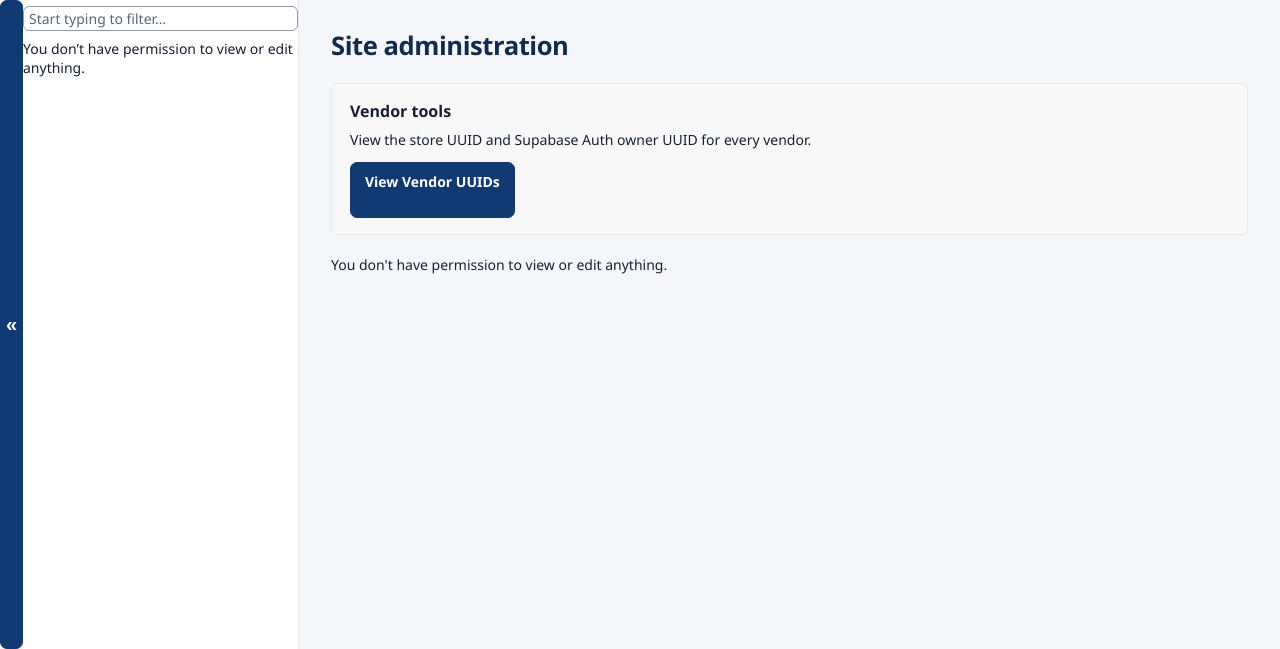
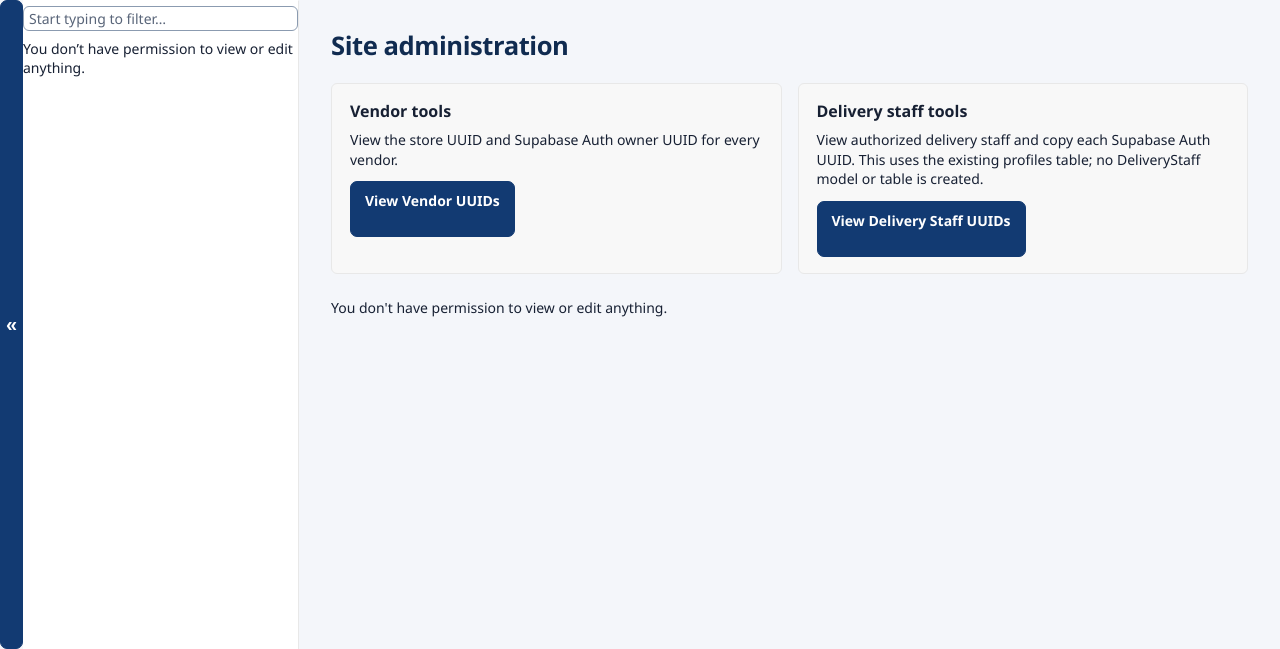
Before and after one commit to balatechitsolutions/Bala-Fashion-Rayachoty, a Django app: page /admin/ in a window 1280 px wide. Shown: the part 151-800 px from the top of the page. Run offline with Django 5.2, Linux system fonts and the light colour scheme; the visitor is signed in with stand-in values (Sample User, id 1).

Commit message:
Add delivery staff UUID shortcut to admin home

```diff
--- a/bala-fashion-rayachoty-web/backend/templates/admin/index.html
+++ b/bala-fashion-rayachoty-web/backend/templates/admin/index.html
@@ -3,10 +3,17 @@
 
 {% block content %}
 <div id="content-main">
-  <div style="margin:0 0 20px;padding:16px 18px;background:var(--darkened-bg,#f8f8f8);border:1px solid var(--hairline-color,#ddd);border-radius:6px;">
-    <h2 style="margin:0 0 8px;">Vendor tools</h2>
-    <p style="margin:0 0 12px;">View the store UUID and Supabase Auth owner UUID for every vendor.</p>
-    <a href="{% url 'admin-vendor-uuids' %}" class="button" style="display:inline-block;">View Vendor UUIDs</a>
+  <div style="display:grid;grid-template-columns:repeat(auto-fit,minmax(min(100%,300px),1fr));gap:16px;margin:0 0 24px;">
+    <section style="padding:16px 18px;background:var(--darkened-bg,#f8f8f8);border:1px solid var(--hairline-color,#ddd);border-radius:6px;">
+      <h2 style="margin:0 0 8px;">Vendor tools</h2>
+      <p style="margin:0 0 12px;">View the store UUID and Supabase Auth owner UUID for every vendor.</p>
+      <a href="{% url 'admin-vendor-uuids' %}" class="button" style="display:inline-block;">View Vendor UUIDs</a>
+    </section>
+    <section style="padding:16px 18px;background:var(--darkened-bg,#f8f8f8);border:1px solid var(--hairline-color,#ddd);border-radius:6px;">
+      <h2 style="margin:0 0 8px;">Delivery staff tools</h2>
+      <p style="margin:0 0 12px;">View authorized delivery staff and copy each Supabase Auth UUID. This uses the existing profiles table; no DeliveryStaff model or table is created.</p>
+      <a href="{% url 'admin-delivery-staff-uuids' %}" class="button" style="display:inline-block;">View Delivery Staff UUIDs</a>
+    </section>
   </div>
 
   {% if app_list %}
```
